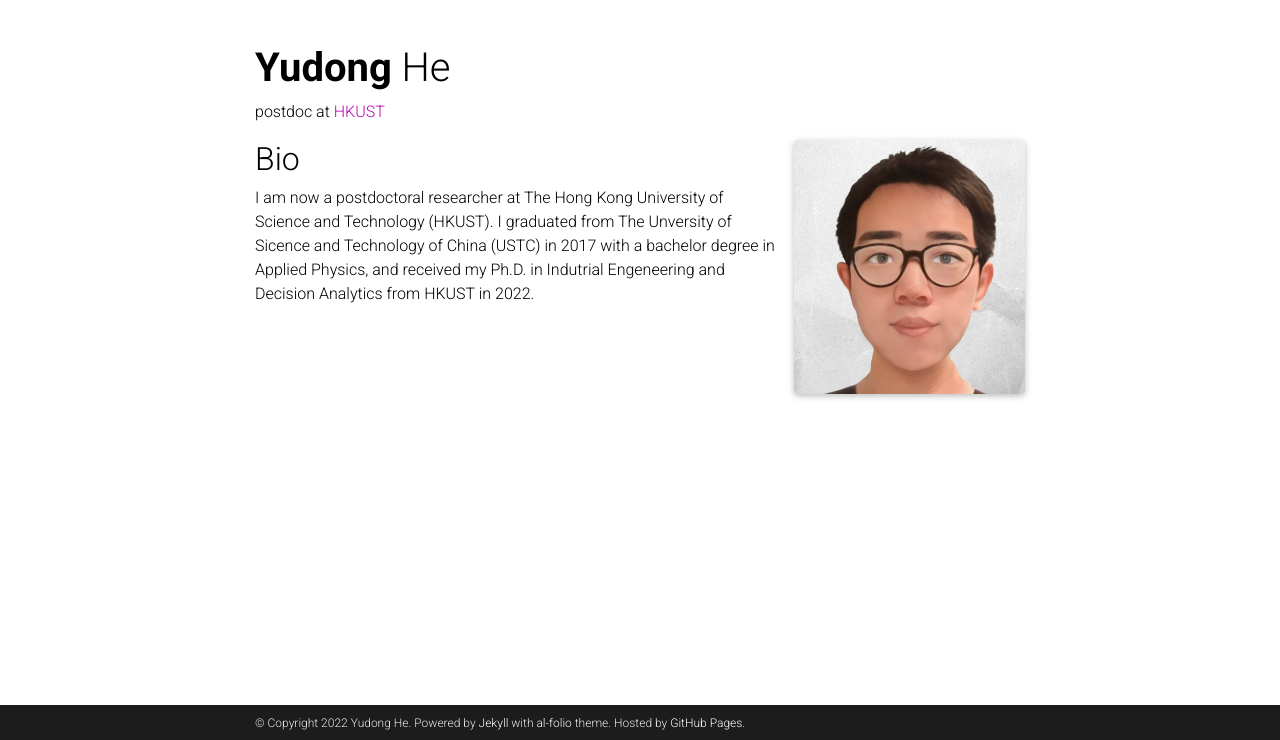
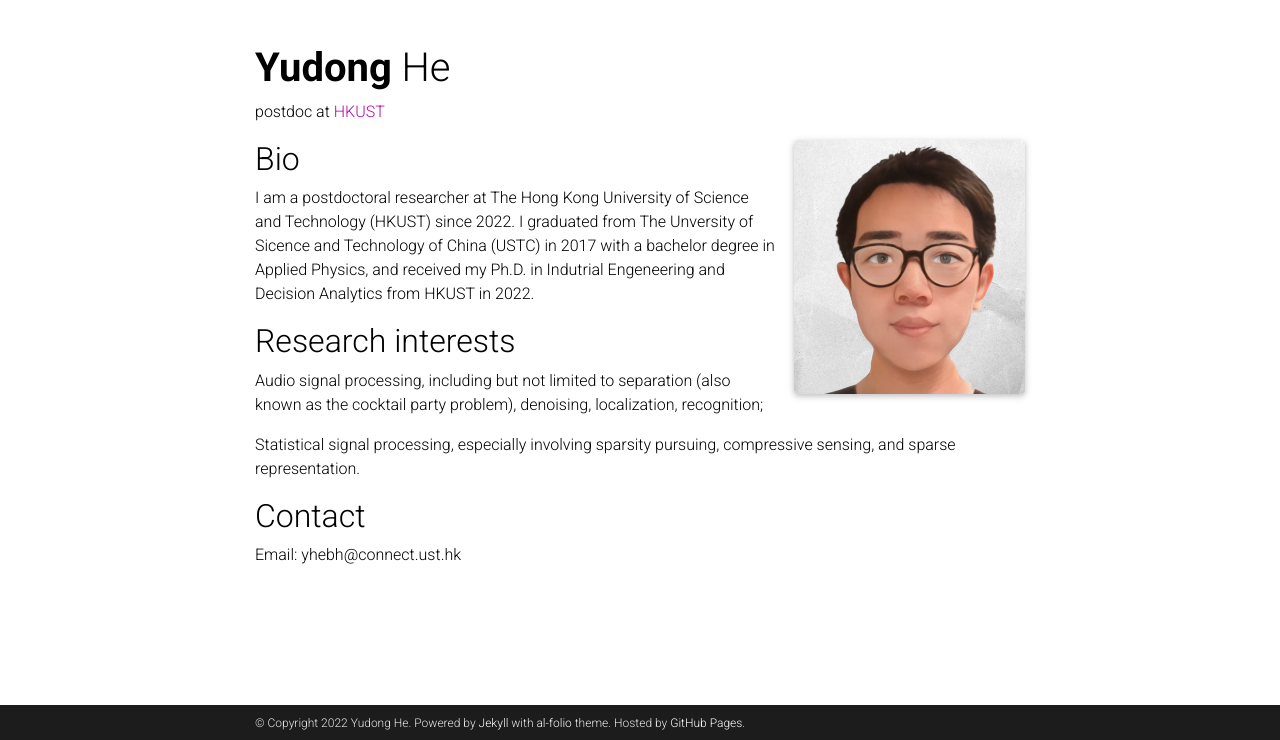
Before and after one commit to ydcnanhe/ydcnanhe.github.io, a Jekyll site: the page built from _pages/about.md, in a window 1280 px wide, cut to the strip 160-900 px from the top of the page. Built offline with Jekyll 4.4.1, drawn with Linux system fonts in a browser that asks for light colours; comment, search, counter and statistics services are not loaded; a style sheet for code colours, icons or effects is not loaded.

Commit message:
add "Research interests" and "Contact" in "about.md""

```diff
--- a/_bibliography/papers.bib
+++ b/_bibliography/papers.bib
@@ -16,7 +16,7 @@
 }
 
 @thesis{Thesis,
-  abbr={THESIS},
+  abbr={Ph.D. THESIS},
   bibtex_show={true},
   author={Yudong He},
   abstract={Humans can listen to others in noisy environments, but it is dicult for a humanoid robot to separate the speech of individual persons from a mixture of these sounds. Known as the cocktail party problem, this challenge has intrigued scientists and engineers for more than half a century. Using the sparse characteristic of speech signals, this thesis improves three binaural audio separation algorithms in dierent scenarios: 1) weak target signal extraction, 2) fast separation, and 3) under-determined reverberant speech separation (i.e., binaural speech separation problem with more than two mixed sources in the presence of echoes).
--- a/_pages/about.md
+++ b/_pages/about.md
@@ -19,4 +19,15 @@ social: true  # includes social icons at the bottom of the page
 ---
 ## Bio
 
-I am now a postdoctoral researcher at The Hong Kong University of Science and Technology (HKUST). I graduated from The Unversity of Sicence and Technology of China (USTC) in 2017 with a bachelor degree in Applied Physics, and received my Ph.D. in Indutrial Engeneering and Decision Analytics from HKUST in 2022.
+I am a postdoctoral researcher at The Hong Kong University of Science and Technology (HKUST) since 2022. I graduated from The Unversity of Sicence and Technology of China (USTC) in 2017 with a bachelor degree in Applied Physics, and received my Ph.D. in Indutrial Engeneering and Decision Analytics from HKUST in 2022.
+
+## Research interests
+
+Audio signal processing, including but not limited to separation (also known as the cocktail party problem), denoising, localization, recognition;
+
+Statistical signal processing, especially involving sparsity pursuing, compressive sensing, and sparse representation.
+
+
+## Contact
+
+Email: yhebh@connect.ust.hk
```
